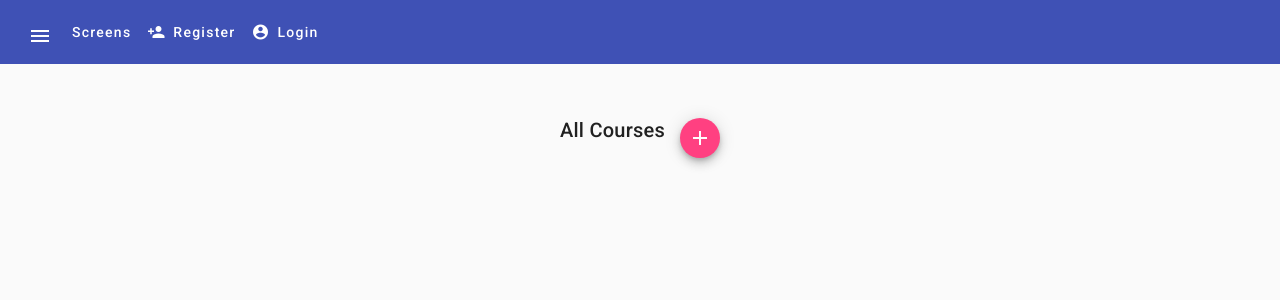
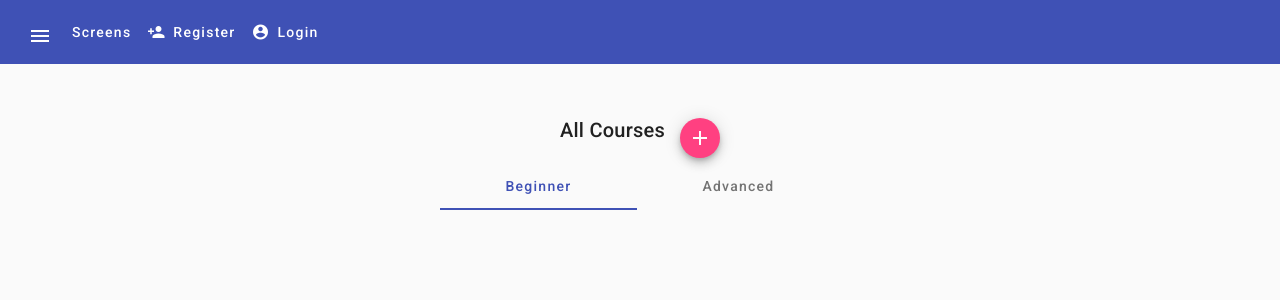
Before and after one commit to MihailBozov/Angular_Material, an Angular app in the folder angular-material-course-1-start/: page / in a window 1280 px wide. Shown: the top 300 px of the page. Built offline with nearby package versions, Linux system fonts and the light colour scheme.

Commit message:
Mat Tab Group

```diff
--- a/angular-material-course-1-start/src/app/app.component.html
+++ b/angular-material-course-1-start/src/app/app.component.html
@@ -11,7 +11,7 @@
                 <mat-icon>question_answer</mat-icon>
                 <span>About</span>
             </a>
-            <a mat-list-item routerLing="/login">
+            <a mat-list-item routerLink="/login">
                 <mat-icon>account_circle</mat-icon>
                 <span>Login</span>
             </a>
--- a/angular-material-course-1-start/src/app/home/home.component.html
+++ b/angular-material-course-1-start/src/app/home/home.component.html
@@ -11,5 +11,10 @@
 
   </div>
 
+  <mat-tab-group>
+    <mat-tab label="Beginner"></mat-tab>
+    <mat-tab label="Advanced"></mat-tab>
+  </mat-tab-group>
+
 
 </div>
```
